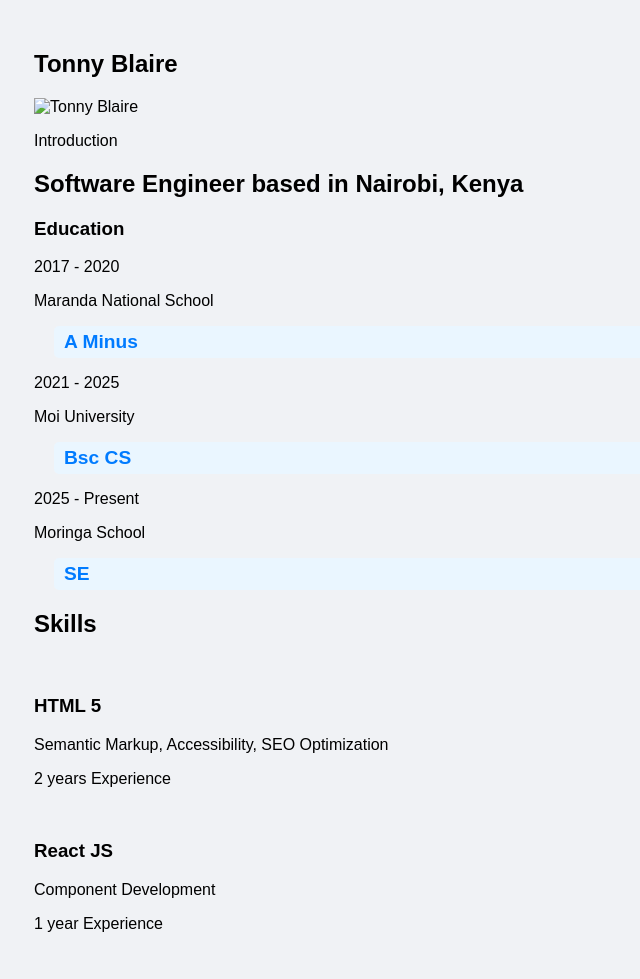
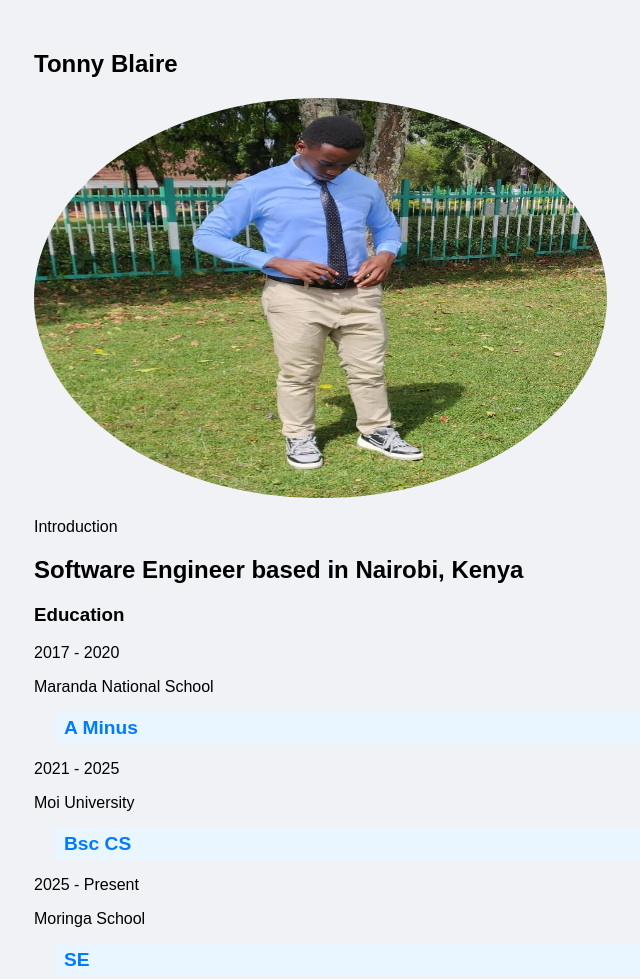
Before and after one commit to blazeblaire/phase0-portfolio, a plain HTML site: page index.html in a window 1280 px wide. Shown: the top 979 px of the page, without its empty margins (197-837 px from the left). Drawn offline with Linux system fonts and the light colour scheme.

Commit message:
added image

```diff
--- a/index.html
+++ b/index.html
@@ -36,8 +36,8 @@
                 </div>
 
                 <div>
-                    <div>
-                        <img src="" alt="Tonny Blaire">
+                    <div class="blaze">
+                        <img src="./assets/images/profilepic2.jpg" alt="Tonny Blaire" width="70%">
                     </div>
                     <p>Introduction</p>
                     <h2>Software Engineer based in Nairobi, Kenya</h2>
@@ -157,7 +157,7 @@
                         <div class="form-group">
                             <label for="">Message</label>
                             <div class="message-container">
-                                <textarea name="" id="">Enter your message here ...</textarea>
+                                <textarea name="" placeholder="Enter your message here..." id=""></textarea>
                             </div>
                         </div>
                         <button type="submit" class="submit-button">Submit</button>
--- a/main.css
+++ b/main.css
@@ -6,6 +6,12 @@
      align-items: center;
      margin: 0;
      padding: 30px;
+ }
+
+ .blaze img {
+     border-radius: 70%;
+     height: 400px;
+
  }
 
 
```
Also changed, not shown: assets/images/profilepic2.jpg (added), assets/images/profilepic3.jpg (added).
